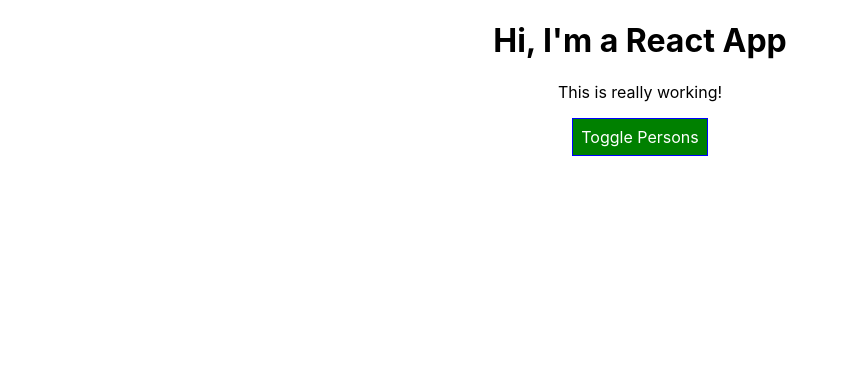
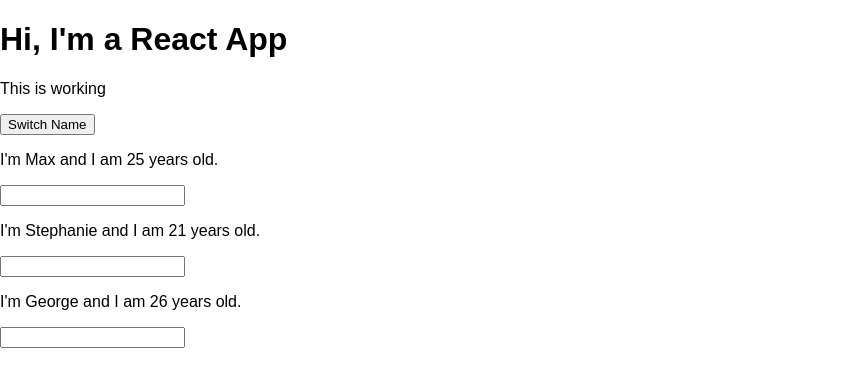
Before and after one commit to bsextion/react-complete-guide, a React (Create React App) app: page / in a window 1280 px wide. Shown: the top 386 px of the page, without its empty margins (0-849 px from the left). Built offline with nearby package versions, Linux system fonts and the light colour scheme.

Commit message:
Start up

```diff
--- a/src/App.css
+++ b/src/App.css
@@ -1,31 +1,3 @@
 .App {
-  text-align: center;
+  text-align: center
 }
-
-.App-logo {
-  animation: App-logo-spin infinite 20s linear;
-  height: 40vmin;
-}
-
-.App-header {
-  background-color: #282c34;
-  min-height: 100vh;
-  display: flex;
-  flex-direction: column;
-  align-items: center;
-  justify-content: center;
-  font-size: calc(10px + 2vmin);
-  color: white;
-}
-
-.red {
-  color: red;
-}
-
-.bold {
-  font-weight: bold;
-}
-
-.App-link {
-  color: #61dafb;
-}
--- a/src/App.js
+++ b/src/App.js
@@ -1,120 +1,79 @@
-import React, { Component } from "react";
-import "./App.css";
-import Radium from 'radium';
-import Person from "./Person/Person";
+import React, { useState } from "react";
+import Person from './Person/Person'
 
-class App extends Component {
-  state = {
-    persons: [
-      { id: 'as', name: 'Max', age: 28 },
-      { id: 'bs', name: 'Manu', age: 29 },
-      { id: 'cs', name: 'Stephanie', age: 26 }
+  const app = props => {
+  const [personsState, setPersonsState] =  useState({ persons: [
+          {name: 'Max', age: 25},
+          {name: 'Stephanie', age: 21},
+          {name: 'George', age: 26},
         ],
-    otherState: "some other value",
-    showPersons: false
-  };
+        otherState: 'some other value'
+    });
 
-  nameChangedHandler = (event, id) => {
-    const personIndex = this.state.persons.findIndex(p => {
-      return p.id === id;
-    });
-    const person = {
-      ...this.state.persons[personIndex]
-    };
+    const switchNameHandler = (newName) => {
 
-    // const person = Object.assign({}, this.state.persons[personIndex]);
+      setPersonsState({ persons: [
+            {name: 'D', age: 25},
+            {name: 'S', age: 21},
+            {name: newName, age: 26},
+          ]})
 
-    person.name = event.target.value;
-    const persons = [...this.state.persons];
-    persons[personIndex] = person;
 
+
+    }
+
+   const nameChangedHandler = (event) => {
       this.setState({
         persons: [
-        { name: "Max", age: 28 },
-        { name: event.target.value, age: 25 },
-        { name: "Stephanie", age: 26 }
-      ]
-    });
-  };
+          {name: event.target.value, age: 21},
+          {name: 'Max', age: 28},
+          {name: 'George', age: 26},
+        ],
 
-  // switchNameHandler = newName => {
-  //   this.setState({
-  //     persons: [
-  //       { name: newName, age: 28 },
-  //       { name: "Manu", age: 29 },
-  //       { name: "Stephanie", age: 27 }
-  //     ]
-  //   });
-  // };
-
-  deletePersonHandler = (personIndex) => {
-  //  const persons = this.state.persons.slice();
-  const persons = [...this.state.persons];
-   persons.splice(personIndex, 1)
-   this.setState({persons: persons})
+      })
     }
 
-  togglePersonsHandler = () => {
-    const doesShow = this.state.showPersons;
-    this.setState({ showPersons: !doesShow });
-  };
-
-  render() {
-    const style = {
-      backgroundColor: "green",
-      color: 'white',
-      font: "inherit",
-      border: "1px solid blue",
-      padding: "8px",
-      cursor: "pointer",
-      ':hover': {
-        backgroundColor: 'lightgreen',
-        color: 'black'
-      }
-    };
-
-    let persons = null;
-    if (this.state.showPersons) {
-      persons = (
-        <div>
-          {this.state.persons.map((person,index) => {
-            return <Person
-            click={() => this.deletePersonHandler(index)}
-            name={person.name}
-            age={person.age}
-            key={person.id}
-            changed={(event) => this.nameChangedHandler(event, person.id)}
-            />
-          })}
-        </div>
-      );
-      style.backgroundColor = 'red';
-      style[':hover'] = {
-        backgroundColor: 'lightred',
-        color: 'black'
-      }
-    }
-
-    const classes = [];
-    if(this.state.persons.length <= 2) {
-      classes.push('red'); //classes =['red]
-    }
-
-    if (this.state.persons.length <= 1) {
-      classes.push('bold') //classes=['red', bold']
-    }
 
   return (
     <div className="App">
     <h1>Hi, I'm a React App</h1>
-        <p className={classes.join(' ')}>This is really working!</p>
-        <button style={style} onClick={this.togglePersonsHandler}>
-          Toggle Persons</button>
-          {persons}
+    <p>This is working</p>
+    <button onClick={() => switchNameHandler('Max')}>Switch Name</button>
+    <Person
+    name={personsState.persons[0].name}
+    age={personsState.persons[0].age}
+    changed={nameChangedHandler}>My hobbies are racing</Person>
+    <Person
+    name={personsState.persons[1].name}
+    age={personsState.persons[1].age}/>
+    <Person
+    name={personsState.persons[2].name}
+    age={personsState.persons[2].age}
+    click={switchNameHandler.bind(this, 'Maximillian')}
+    />
     </div>
+
   );
-    // return React.createElement('div', {className: 'App'}, React.createElement('h1', null, 'Does this work now?'));
-  }
+  // return React.createElement('div', {className: "App"}, React.createElement('h1', null, 'Does this work now?' ));
 }
 
-export default Radium(App);
+export default app
+
+// state = {
+//   persons: [
+//     {name: 'Max', age: 25},
+//     {name: 'Stephanie', age: 21},
+//     {name: 'George', age: 26},
+//   ],
+//   otherState: 'some other value'
+// }
+
+// switchNameHandler = () => {
+//   // console.log('Was clicked')
+//   // this.state.persons[0].name = 'Maximillian'
+//   this.setState({ persons: [
+//     {name: 'D', age: 25},
+//     {name: 'S', age: 21},
+//     {name: 'G', age: 26},
+//   ]})
+// }
--- a/src/Person/Person.css
+++ /dev/null
@@ -1,10 +0,0 @@
-.Person {
-    width: 60%;
-    margin:16px;
-    border: 1px solid #eee;
-    box-shadow: 0 2px 3px #cccccc;
-    padding: 16px;
-    text-align: center;
-
-
-}
--- a/src/Person/Person.js
+++ b/src/Person/Person.js
@@ -1,14 +1,13 @@
-import React from 'react';
-import './Person.css'
-import Radium from 'radium';
-const person = ( props ) => {
+import React, { Component } from 'react'
+
+const person = (props) => {
     return (
-        <div className="Person">
-            <p onClick={props.click}>I'm {props.name} and I am {props.age} years old!</p>
-            <p>{props.children}</p>
-            <input type="text" onChange={props.changed} value={props.name}/>
+        <div>
+            <p onClick={props.click}>I'm {props.name} and I am {props.age} years old.</p>
+            <input type="text" onChange={props.changed}></input>
         </div>
+
     )
-};
+}
 
-export default person;
+export default person
--- a/src/index.css
+++ b/src/index.css
@@ -1,14 +1,5 @@
 body {
   margin: 0;
   padding: 0;
-  font-family: -apple-system, BlinkMacSystemFont, "Segoe UI", "Roboto", "Oxygen",
-    "Ubuntu", "Cantarell", "Fira Sans", "Droid Sans", "Helvetica Neue",
-    sans-serif;
-  -webkit-font-smoothing: antialiased;
-  -moz-osx-font-smoothing: grayscale;
+  font-family:sans-serif
 }
-
-code {
-  font-family: source-code-pro, Menlo, Monaco, Consolas, "Courier New",
-    monospace;
-}
```
Lines whose indentation alone changed are shown as unchanged.
